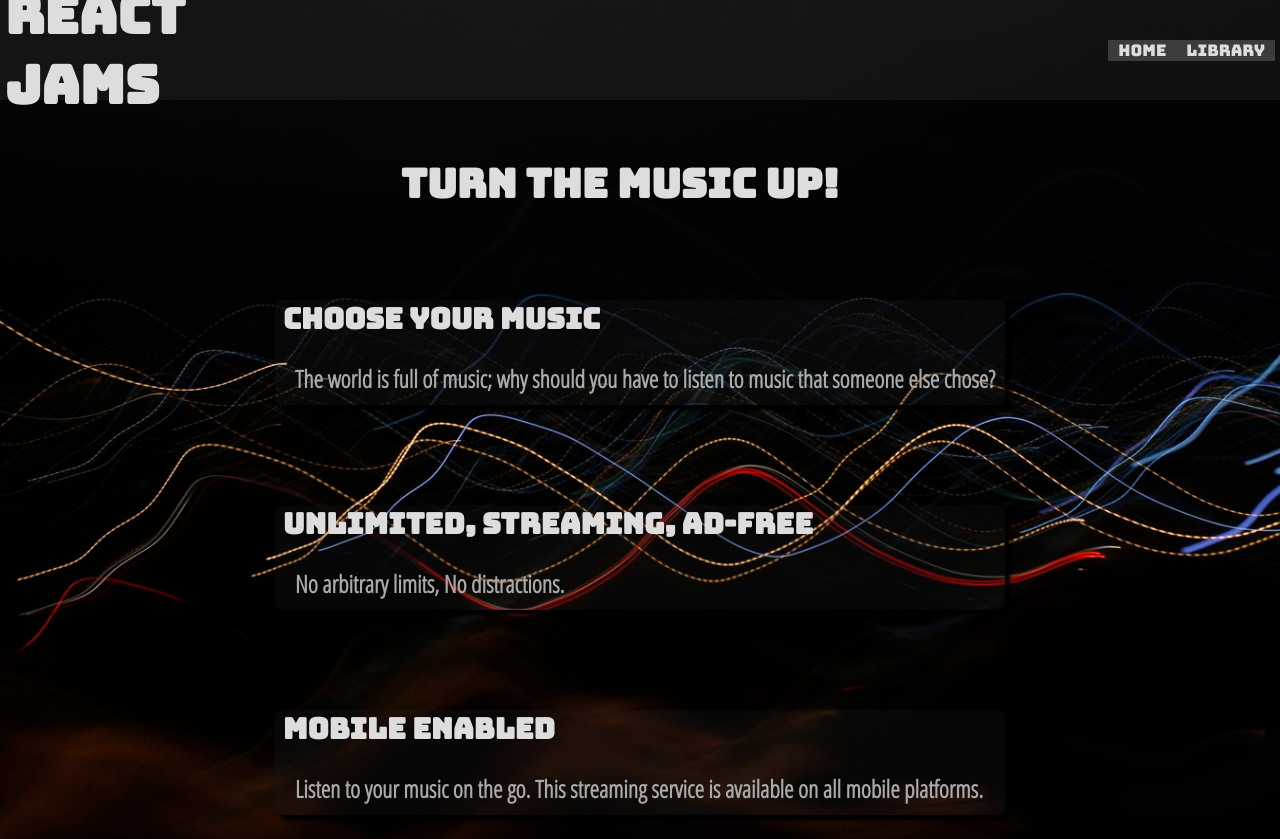
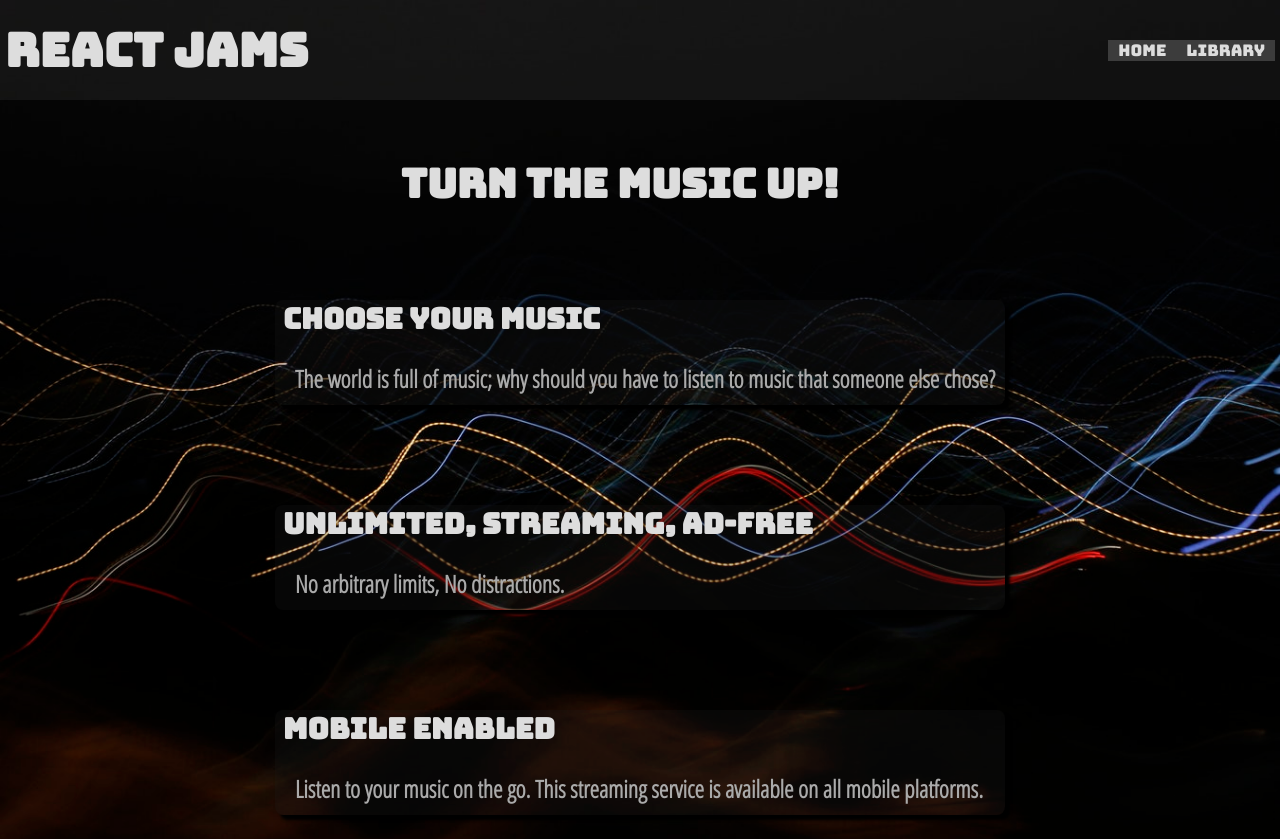
Before and after one commit to lcuba/reactproject2-jams, a React (Create React App) app: page / in a window 1280 px wide. Built offline with nearby package versions, Linux system fonts and the light colour scheme.

Commit message:
another commit cleaning things up

```diff
--- a/src/App.css
+++ b/src/App.css
@@ -39,7 +39,7 @@ nav {
 
 header h1 {
   font-family: 'Bungee', cursive;
-  font-size: 3.3em;
+  font-size: 2.9em;
   grid-column-start: 1;
   grid-column-end: 1;
   grid-row-start: 1;
```
Also changed, not shown: 1 other file (tests, documents, lock files or other folders).
